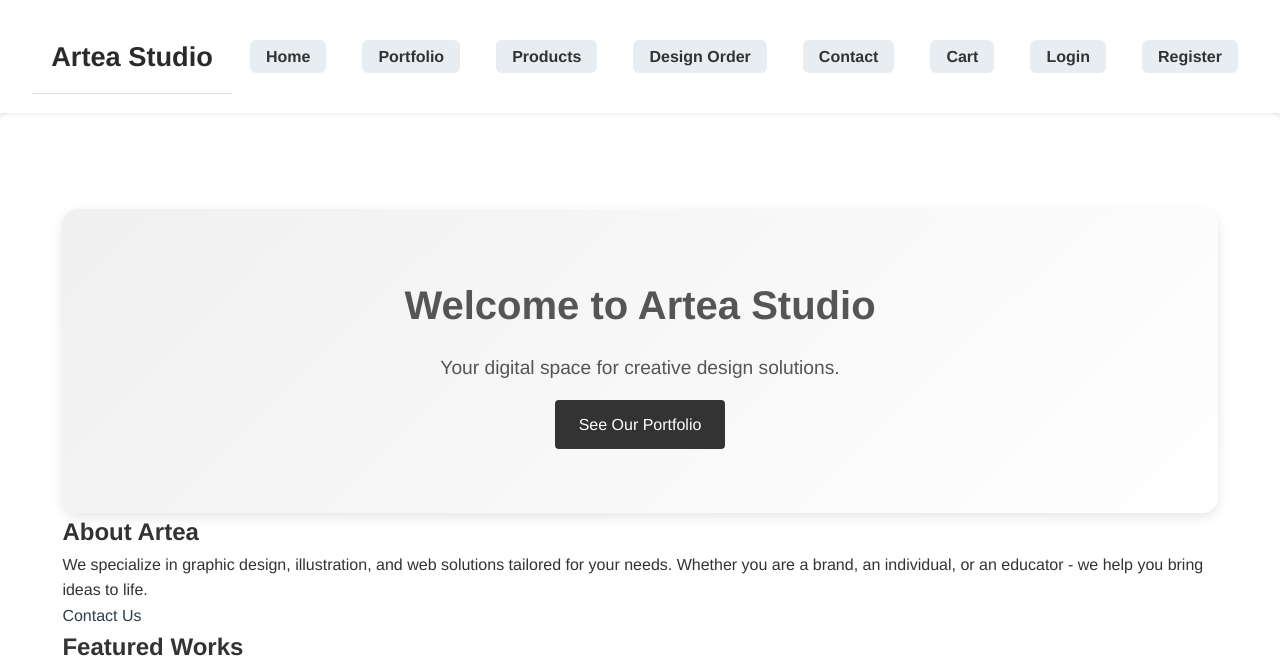
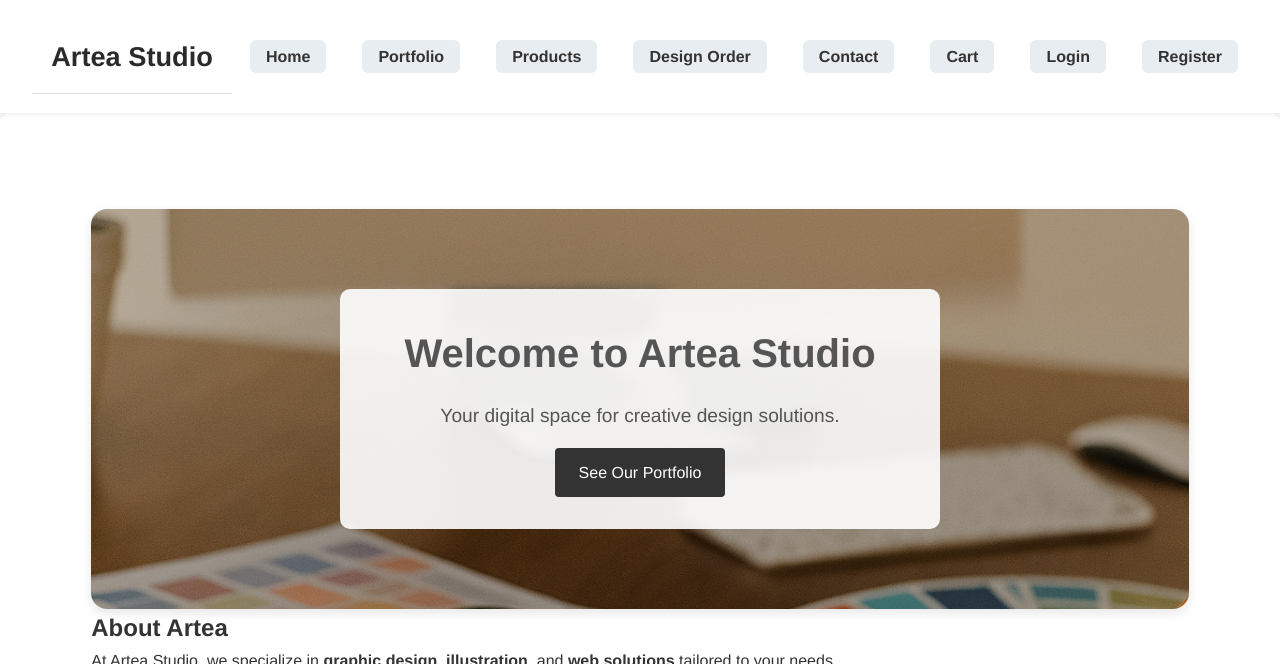
Before and after one commit to creanorcode/project_5, a Django app: page / in a window 1280 px wide. Shown: the top 664 px of the page. Run offline with Django 4.2, Linux system fonts and the light colour scheme.

Commit message:
Add hero sction background image and improve layout styling for home.html.

```diff
--- a/static/css/style.css
+++ b/static/css/style.css
@@ -57,6 +57,50 @@ a:hover {
   display: flex;
   justify-content: space-between;
   align-items: center;
+}
+
+/* === Hero section === */
+.hero {
+  background: url('static/images/hero-bg.png') center center / cover no-repeat;
+  padding: 5rem 2rem;
+  text-align: center;
+  border-radius: 1rem;
+  margin-top: 2rem;
+  box-shadow: 0 4px 12px rgba(0,0,0,0.1);
+}
+
+.hero-content {
+  max-width: 600px;
+  margin: 0 auto;
+  background: rgba(255,255,255,0.9);
+  padding: 2rem;
+  border-radius: 10px;
+}
+
+.hero .btn {
+  display: inline-block;
+  margin-top: 1rem;
+  background-color: #333;
+  color: #fff;
+  padding: 0.75rem 1.5rem;
+  border-radius: 4px;
+  text-decoration: none;
+  transition: background-color 0.3s ease;
+}
+
+.hero .btn:hover {
+  background-color: #555;
+}
+
+.hero h1 {
+  font-size: 2.5rem;
+  margin-bottom: 1rem;
+  color: #555;
+}
+
+.hero p {
+  font-size: 1.2rem;
+  color: #555;
 }
 
 /* === Navigation (Toggle Manu) styling === */
@@ -601,47 +645,6 @@ input[type="submit"]:hover {
   color: #fff;
 }
 
-/* === Hero section === */
-.hero {
-  background: linear-gradient(135deg, #f0f0f0, #ffffff);
-  text-align: center;
-  padding: 4rem 2rem;
-  border-radius: 1rem;
-  margin-top: 2rem;
-  box-shadow: 0 4px 12px rgba(0,0,0,0.1);
-}
-
-.hero-content {
-  max-width: 600px;
-  margin: 0 auto;
-}
-
-.hero .btn {
-  display: inline-block;
-  margin-top: 1rem;
-  background-color: #333;
-  color: #fff;
-  padding: 0.75rem 1.5rem;
-  border-radius: 4px;
-  text-decoration: none;
-  transition: background-color 0.3s ease;
-}
-
-.hero .btn:hover {
-  background-color: #555;
-}
-
-.hero h1 {
-  font-size: 2.5rem;
-  margin-bottom: 1rem;
-  color: #555;
-}
-
-.hero p {
-  font-size: 1.2rem;
-  color: #555;
-}
-
 /* === Portfolio section === */
 .portfolio {
   padding: 2rem 0;
--- a/templates/home.html
+++ b/templates/home.html
@@ -1,8 +1,12 @@
 {% extends 'base.html' %}
 {% load static %}
-{% block title %}Home | Artea{% endblock %}
+
+{% block title %}Home | Artea Studio{% endblock %}
 
 {% block content %}
+<div class="container">
+
+    <!-- Hero Section -->
     <section class="hero">
         <div class="hero-content">
             <h1>Welcome to Artea Studio</h1>
@@ -11,27 +15,41 @@
         </div>
     </section>
 
-<section class="about">
+    <!-- About Section -->
+    <section class="about-section">
         <h2>About Artea</h2>
-    <p>We specialize in graphic design, illustration, and web solutions tailored for your needs. Whether you are a brand, an individual, or an educator - we help you bring ideas to life.</p>
+        <p>
+            At Artea Studio, we specialize in <strong>graphic design</strong>, <strong>illustration</strong>, and
+            <strong>web solutions</strong> tailored to your needs.
+        </p>
+        <p>
+            Whether you´re a brand, an individual, or an educator, we help you bring ideas to life with
+            creativity, clarity, and purpose.
+        </p>
         <a href="{% url 'contact:contact' %}" class="btn btn-secondary">Contact Us</a>
     </section>
 
-<section class="featured">
+    <!-- Featured Works Section -->
+    <section class="featured-works">
         <h2>Featured Works</h2>
-    <div class="featured-items">
-        <div class="featured-item">
+        <div class="portfolio-grid">
+            <div class="portfolio-item">
                 <img src="{% static 'images/sample1.jpg' %}" alt="Sample work 1">
                 <h3>Abstract Shapes</h3>
+                <p>Modern abstract composition for web use.</p>
             </div>
-        <div class="featured-item">
+            <div class="portfolio-item">
                 <img src="{% static 'images/sample2.jpg' %}" alt="Sample work 2">
                 <h3>Modern Illustration</h3>
+                <p>Digital drawing created for a design course.</p>
             </div>
-        <div class="featured-item">
+            <div class="portfolio-item">
                 <img src="{% static 'images/sample3.jpg' %}" alt="Sample work 3">
                 <h3>Custom Graphic</h3>
+                <p>Tailor-made branding graphic for client website.</p>
             </div>
         </div>
     </section>
+
+</div>
 {% endblock %}
```
Also changed, not shown: static/images/hero-bg.png (added). Lines whose indentation alone changed are shown as unchanged.
